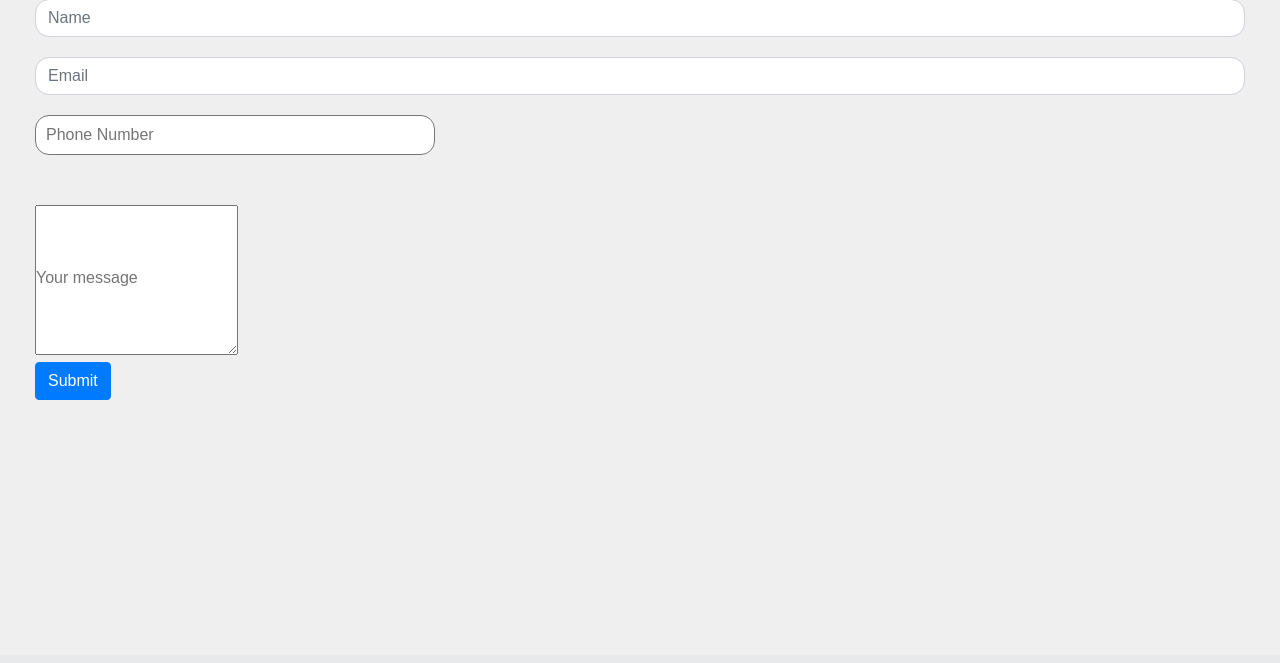
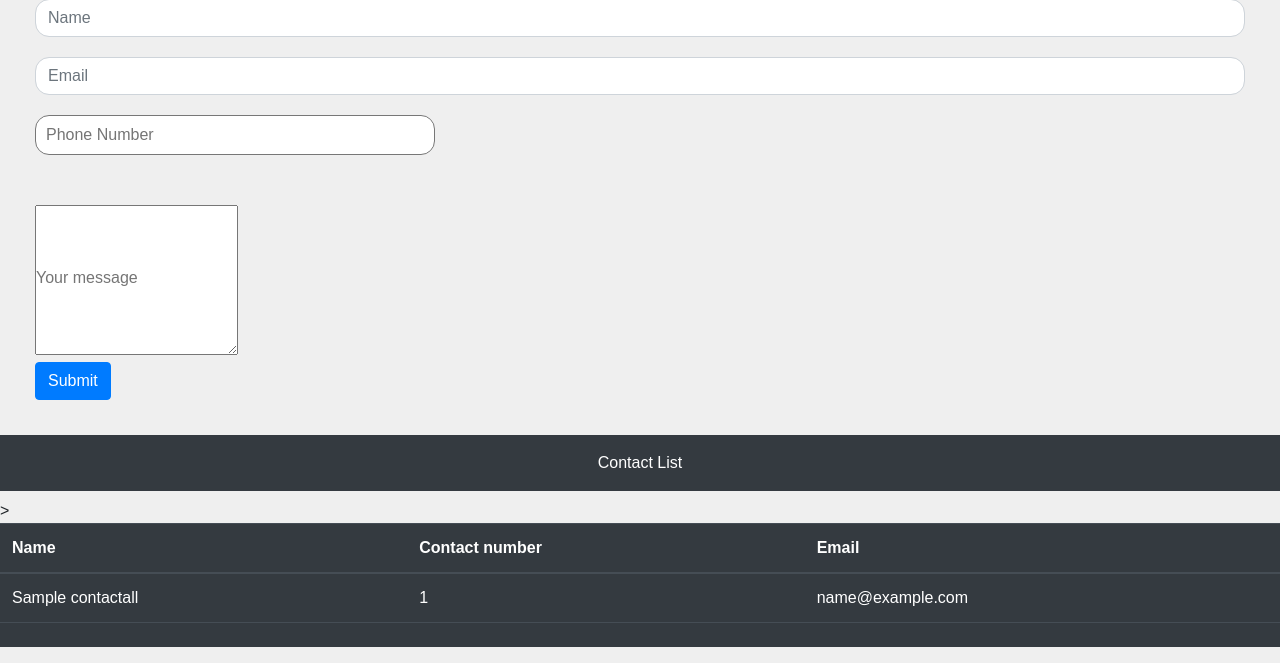
Before and after one commit to ajohn007/contactus, a Django app: template contactusappli/templates/contactusappli/index.html in a window 1280 px wide. Shown: the part 145-808 px from the top of the page. Before the commit the page ends 545 px from the top, so only its background shows below. Run offline with Django 3.2, Linux system fonts and the light colour scheme; the template is opened without the code that fills it: most values are stand-ins (such as "Sample title", 1, 10 or a date in 2020); some libraries are stand-ins or nearby versions.

Commit message:
Validation and Ajax implemented

```diff
--- a/contactus/urls.py
+++ b/contactus/urls.py
@@ -21,6 +21,5 @@ from django.conf.urls import url, include
 urlpatterns = [
     path('', include('contactusappli.urls')),
     path('admin/', admin.site.urls),
-    url(r'^', include('contactusappli.urls')),
 
 ]
--- a/contactusappli/templates/contactusappli/index.html
+++ b/contactusappli/templates/contactusappli/index.html
@@ -56,7 +56,41 @@
       </div>
 
 
+      <div>
+        <div class="p-3 mb-2 bg-dark text-white" style="text-align: center;">Contact List</div>>
 
+
+
+          <table class="table table-dark">
+            <thead>
+              <tr>
+
+                <th scope="col">Name</th>
+                <th scope="col">Contact number</th>
+                <th scope="col">Email</th>
+              </tr>
+            </thead>
+
+            <tbody>
+              {% for contactall in  contactsall %}
+              <tr>
+
+                <td>{{contactall.name}}</td>
+                <td>{{contactall.number}}</td>
+                <td>{{contactall.email}}</td>
+              </tr>
+              {% endfor %}
+              <tr>
+                <td id="n1"></td>
+                <td id="n2"></td>
+                <td id="n3"></td>
+              </tr>
+
+            </tbody>
+          </table>
+
+
+      </div>
 
 
 
@@ -68,5 +102,121 @@
     <script src="https://code.jquery.com/jquery-3.5.1.slim.min.js" integrity="sha384-DfXdz2htPH0lsSSs5nCTpuj/zy4C+OGpamoFVy38MVBnE+IbbVYUew+OrCXaRkfj" crossorigin="anonymous"></script>
     <script src="https://cdn.jsdelivr.net/npm/popper.js@1.16.1/dist/umd/popper.min.js" integrity="sha384-9/reFTGAW83EW2RDu2S0VKaIzap3H66lZH81PoYlFhbGU+6BZp6G7niu735Sk7lN" crossorigin="anonymous"></script>
     <script src="https://stackpath.bootstrapcdn.com/bootstrap/4.5.2/js/bootstrap.min.js" integrity="sha384-B4gt1jrGC7Jh4AgTPSdUtOBvfO8shuf57BaghqFfPlYxofvL8/KUEfYiJOMMV+rV" crossorigin="anonymous"></script>
+    <script src="https://ajax.googleapis.com/ajax/libs/jquery/3.5.1/jquery.min.js"></script>
+
+    <script >
+
+      function validation(){
+
+        var name = document.getElementById("name").value;
+        var email=document.getElementById('email').value;
+        var number=document.getElementById('number').value;
+        var subject=$('#subject').val();
+
+
+        var namecheck = /^[a-zA-Z ]{3,100}$/;
+        var emailcheck=/^[a-zA-Z0-9.!#$%&'*+/=?^_`{|}~-]+@[a-zA-Z0-9-]+(?:\.[a-zA-Z0-9-]+)*$/;
+        var numcheck=/(^$)|(^\d{10}$)/;
+        var subcheck=/^.{20,}$/;
+        var f=true;
+
+
+        if(namecheck.test(name)){
+
+          document.getElementById('nameerror').innerHTML = "";
+
+          }else{
+
+            document.getElementById('nameerror').innerHTML = "Invalid!!";
+
+            f=false;
+          }
+
+
+         if(emailcheck.test(email)){
+
+          document.getElementById('emailerror').innerHTML = "";
+
+          }else{
+
+            document.getElementById('emailerror').innerHTML = "Invalid!!email format";
+            f=false;
+
+          }
+           if(numcheck.test(number)){
+
+          document.getElementById('numbererror').innerHTML = "";
+
+          }else{
+
+            document.getElementById('numbererror').innerHTML = "Enter correct number";
+            f=false;
+
+          }
+          if(subcheck.test(subject)){
+
+          document.getElementById('subjecterror').innerHTML = "";
+
+          }else{
+
+            document.getElementById('subjecterror').innerHTML = "Min of 20 charachter length required!!";
+            f=false;
+
+          }
+
+        return f;
+
+
+
+
+
+
+
+      }
+      $(document).ready(function(){
+          $('#subbt').click(function(e){
+                var isvalid=validation()
+
+                e.preventDefault();
+        if(isvalid==true){
+                $.ajax({
+
+                        method:'POST',
+                        url:'/create',
+                        data:{
+                              'csrfmiddlewaretoken':'{{ csrf_token }}',
+
+                              name:$('#name').val(),
+                              email:$('#email').val(),
+                              number:$('#number').val(),
+                              subject:$('#subject').val(),
+                       },
+
+                  success:function(response){
+
+                    document.getElementById('ds').innerHTML="Succesfully added data"
+                    document.getElementById('n1').innerHTML=$('#name').val()
+                    document.getElementById('n2').innerHTML=$('#number').val()
+                    document.getElementById('n3').innerHTML=$('#email').val()
+
+                    $('#contactForm').trigger('reset')
+
+
+                  }
+
+
+              })
+
+        }
+
+
+              })
+      });
+
+
+
+
+    </script>
+
   </body>
 </html>
```
Also changed, not shown: contactus/settings.py (+9 -3 lines), contactusappli/forms.py (added, +8 -0 lines), contactusappli/views.py (+6 -3 lines), db.sqlite3 (added).
